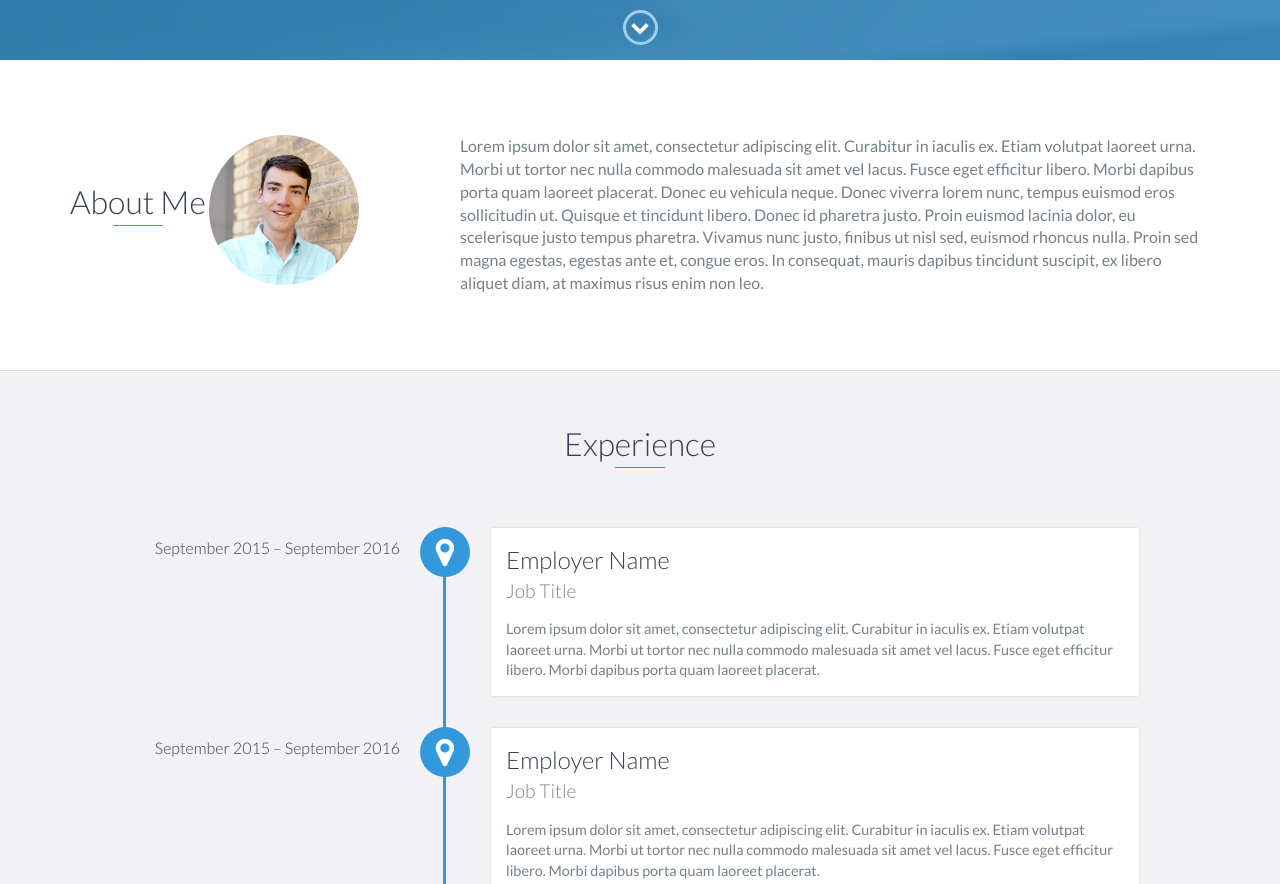
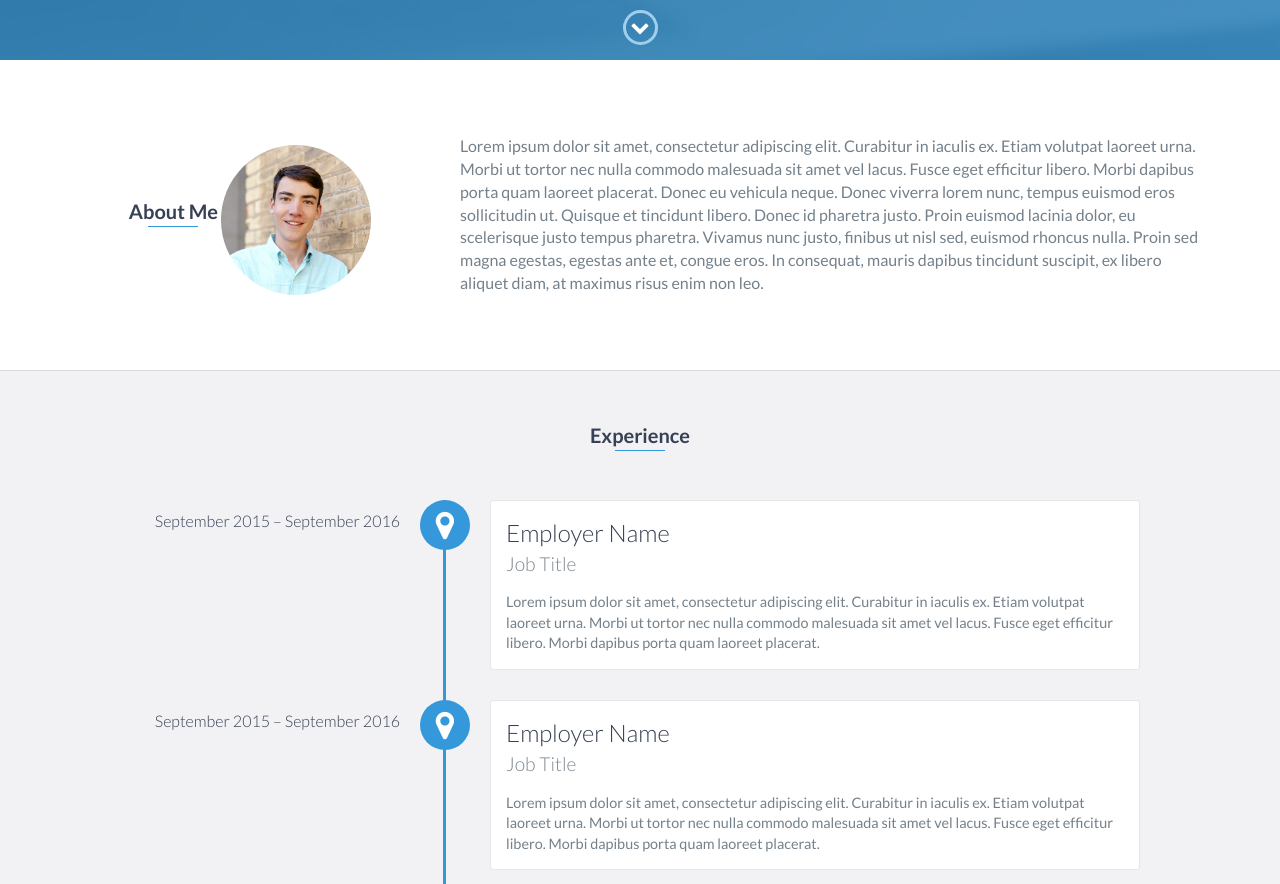
Before and after one commit to aikrawza/aikrawza.github.io, a website: page index.html in a window 1280 px wide. Shown: the part 740-1624 px from the top of the page. Drawn offline with nearby package versions, Linux system fonts and the light colour scheme.

Commit message:
Update index.html

```diff
--- a/index.html
+++ b/index.html
@@ -66,6 +66,20 @@
     <!-- End #lead -->
 
     <div id="about">
+	<style>
+        	.text-center {
+            		text-align: center;
+        	}
+        	.heading {
+            		margin-bottom: 20px;
+            		font-size: 2rem;
+            		font-weight: bold;
+        	}
+        	picture img {
+            		margin-top: 10px;
+            		border-radius: 50%;
+        	}
+    	</style>
         <div class="container">
             <div class="row">
                 <div class="col-md-4 text-center">
```
